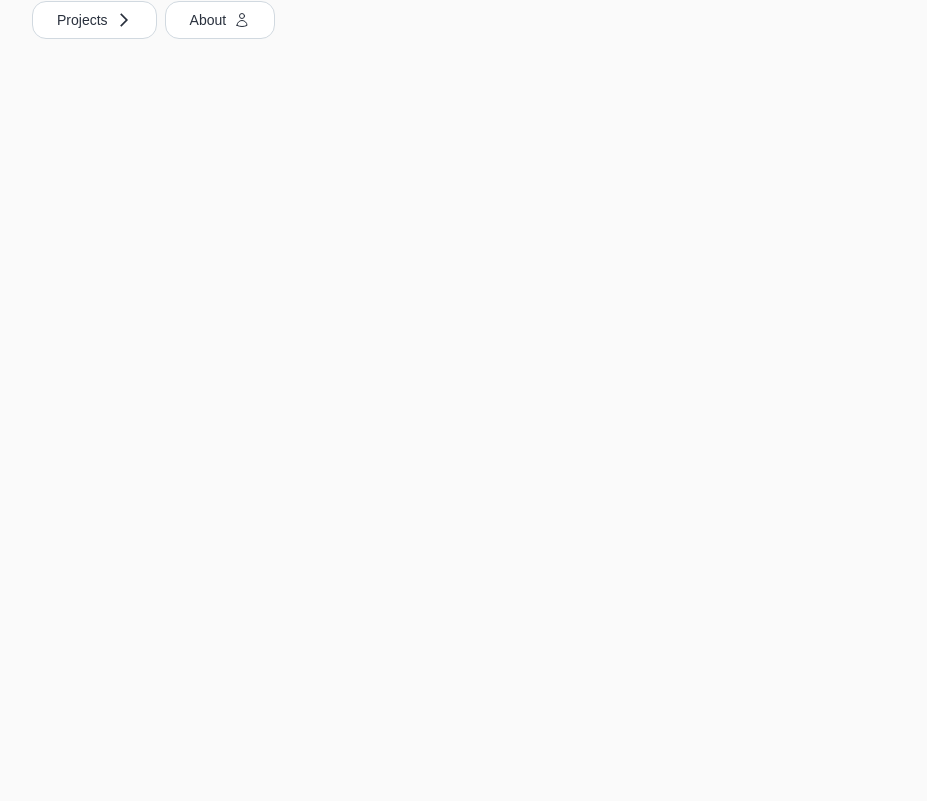
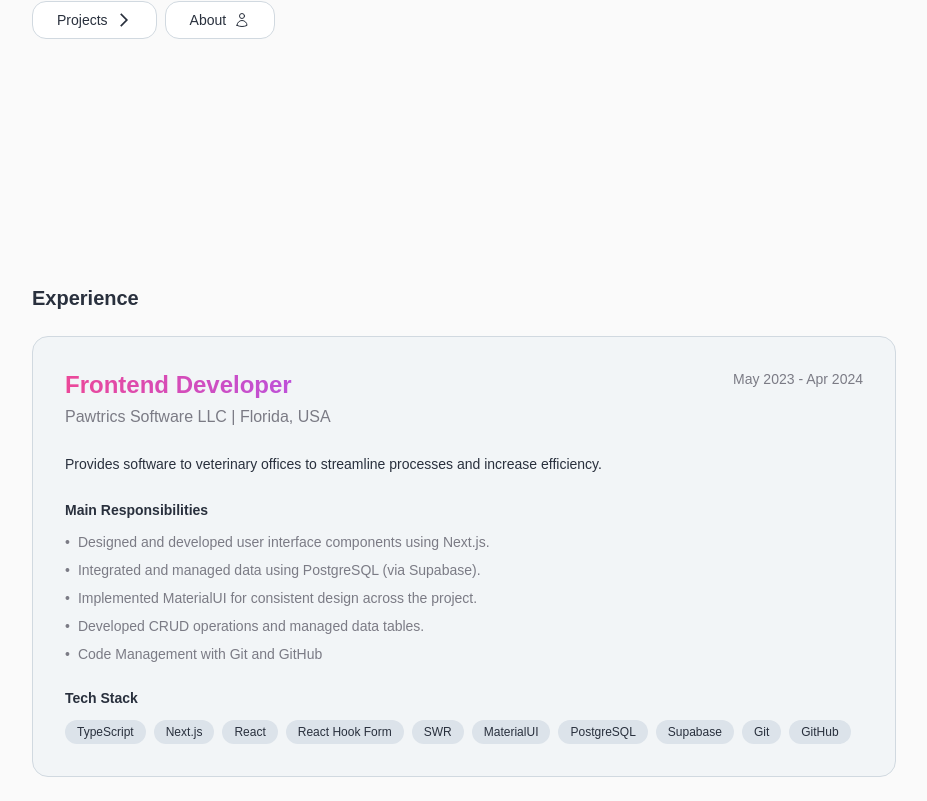
Before and after one commit to figueroaignacio/portfolio, a React (Vite) app: page / in a window 1280 px wide. Shown: the part 432-1233 px from the top of the page, without its empty margins (176-1103 px from the left). Before the commit the page ends 800 px from the top, so only its background shows below. Built offline with nearby package versions, Linux system fonts and the light colour scheme; a web font is replaced by a local one.

Commit message:
feat: add experience section

```diff
--- /dev/null
+++ b/src/components/ExperienceCard.tsx
@@ -0,0 +1,53 @@
+// Hooks
+import { useTranslation } from "react-i18next";
+
+interface ExperienceCardProps {
+  role: string;
+  description: string;
+  company: string;
+  datetime: string;
+  responsibilities: string[];
+  techStack: string[];
+}
+
+export function ExperienceCard({ company, datetime, responsibilities, role, description, techStack }: ExperienceCardProps) {
+  const { t } = useTranslation()
+
+  return (
+    <div className="bg-card rounded-lg p-8 my-6 transition-all duration-300 border-[1px] border-border">
+      <div className="flex flex-col md:flex-row md:items-start md:justify-between mb-6">
+        <div className="flex-grow">
+          <h3 className="text-2xl font-bold mb-1 gradient-text">{role}</h3>
+          <h4 className="text-base font-medium text-muted-foreground">{company}</h4>
+        </div>
+        <span className="text-sm mt-2 md:mt-0 text-muted-foreground whitespace-nowrap">{datetime}</span>
+      </div>
+      <p className="mb-6 text-sm leading-relaxed">{description}</p>
+      <div className="mb-6">
+        <h5 className="font-semibold text-sm mb-3">{t("components.experienceCard.responsibilities.label")}</h5>
+        <ul className="space-y-2">
+          {responsibilities.map((responsibility, index) => (
+            <li
+              key={index}
+              className="flex items-start text-sm text-muted-foreground">
+              <span className="mr-2">•</span>
+              <span>{responsibility}</span>
+            </li>
+          ))}
+        </ul>
+      </div>
+      <div>
+        <h5 className="font-semibold text-sm mb-3">{t("components.experienceCard.techStack.label")}</h5>
+        <ul className="flex flex-wrap gap-2">
+          {techStack.map((tech, index) => (
+            <li
+              key={index}
+              className="text-xs bg-primary-foreground py-1 px-3 rounded-full">
+              {tech}
+            </li>
+          ))}
+        </ul>
+      </div>
+    </div>
+  )
+}
--- a/src/locales/en/en.json
+++ b/src/locales/en/en.json
@@ -36,6 +36,46 @@
           "label": "About"
         }
       }
+    },
+    "experience": {
+      "title": "Experience",
+      "items": [
+        {
+          "role": "Frontend Developer",
+          "description": "Provides software to veterinary offices to streamline processes and increase efficiency.",
+          "company": "Pawtrics Software LLC | Florida, USA",
+          "datetime": "May 2023 - Apr 2024",
+          "responsibilities": [
+            "Designed and developed user interface components using Next.js.",
+            "Integrated and managed data using PostgreSQL (via Supabase).",
+            "Implemented MaterialUI for consistent design across the project.",
+            "Developed CRUD operations and managed data tables.",
+            "Code Management with Git and GitHub"
+          ],
+          "techStack": [
+            "TypeScript",
+            "Next.js",
+            "React",
+            "React Hook Form",
+            "SWR",
+            "MaterialUI",
+            "PostgreSQL",
+            "Supabase",
+            "Git",
+            "GitHub"
+          ]
+        }
+      ]
+    }
+  },
+  "components": {
+    "experienceCard": {
+      "responsibilities": {
+        "label": "Main Responsibilities"
+      },
+      "techStack": {
+        "label": "Tech Stack"
+      }
     }
   }
 }
--- a/src/locales/es/es.json
+++ b/src/locales/es/es.json
@@ -36,6 +36,46 @@
           "label": "Sobre mí"
         }
       }
+    },
+    "experience": {
+      "title": "Experiencia",
+      "items": [
+        {
+          "role": "Desarrollador Frontend",
+          "description": "Proporciona software a clínicas veterinarias para optimizar procesos y aumentar la eficiencia.\n",
+          "company": "Pawtrics Software LLC | Florida, USA",
+          "datetime": "May 2023 - Abr 2024",
+          "responsibilities": [
+            "Diseñé y desarrollé componentes de la interfaz de usuario utilizando Next.js.",
+            "Integré y gestioné datos con PostgreSQL (a través de Supabase).",
+            "Implementé MaterialUI para un diseño consistente en todo el proyecto.",
+            "Desarrollé operaciones CRUD y gestioné tablas de datos.",
+            "Gestión de código con Git y GitHub."
+          ],
+          "techStack": [
+            "TypeScript",
+            "Next.js",
+            "React",
+            "React Hook Form",
+            "SWR",
+            "MaterialUI",
+            "PostgreSQL",
+            "Supabase",
+            "Git",
+            "GitHub"
+          ]
+        }
+      ]
+    }
+  },
+  "components": {
+    "experienceCard": {
+      "responsibilities": {
+        "label": "Responsabilidades Principales"
+      },
+      "techStack": {
+        "label": "Stack de Tecnologías"
+      }
     }
   }
 }
--- a/src/pages/Home.tsx
+++ b/src/pages/Home.tsx
@@ -2,7 +2,10 @@ import React from "react"
 
 // Hooks
 import { Trans, useTranslation } from "react-i18next"
+
+// Components
 import { Link } from "react-router-dom"
+import { ExperienceCard } from "@/components/ExperienceCard.tsx";
 
 // Icons
 import { Chevron, User } from "@/components/Icons.tsx"
@@ -11,8 +14,18 @@ import { Chevron, User } from "@/components/Icons.tsx"
 import { motion } from "framer-motion"
 import { containerVariants, fadeUpVariants } from "@/constants/animations.ts";
 
+type Experience = {
+  company: string;
+  datetime: string;
+  role: string;
+  responsibilities: string[];
+  description: string;
+  techStack: string[];
+}
+
 export function Home() {
   const { t } = useTranslation()
+  const experience = t("sections.experience.items", { returnObjects: true }) as Experience[]
 
   const links: { href: string; label: string; icon: React.ReactNode }[] = [
     {
@@ -28,11 +41,12 @@ export function Home() {
   ]
 
   return (
-    <motion.section
-      className="min-h-[80dvh] flex flex-col justify-center gap-y-3"
+    <motion.div
       variants={containerVariants}
       initial="hidden"
-      animate="visible"
+      animate="visible">
+      <section
+        className="min-h-[80dvh] flex flex-col justify-center gap-y-3"
       >
         <motion.h1
           className="text-5xl font-bold py-2"
@@ -64,6 +78,29 @@ export function Home() {
             </motion.div>
           ))}
         </div>
-    </motion.section>
+      </section>
+      <section>
+        <motion.h2
+          className="font-bold text-xl"
+          variants={fadeUpVariants}>{t("sections.experience.title")}
+        </motion.h2>
+        <ul>
+          {experience.map((item, index) => (
+            <motion.li
+              key={index}
+              variants={fadeUpVariants}>
+              <ExperienceCard
+                responsibilities={item.responsibilities}
+                datetime={item.datetime}
+                company={item.company}
+                role={item.role}
+                description={item.description}
+                techStack={item.techStack}
+              />
+            </motion.li>
+          ))}
+        </ul>
+      </section>
+    </motion.div>
   )
 }
```
Lines whose indentation alone changed are shown as unchanged.
